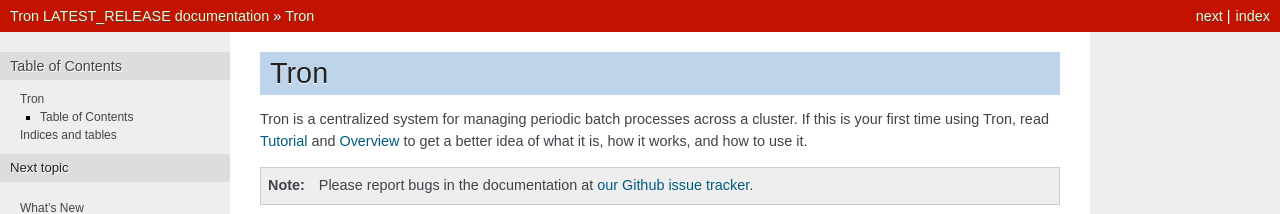
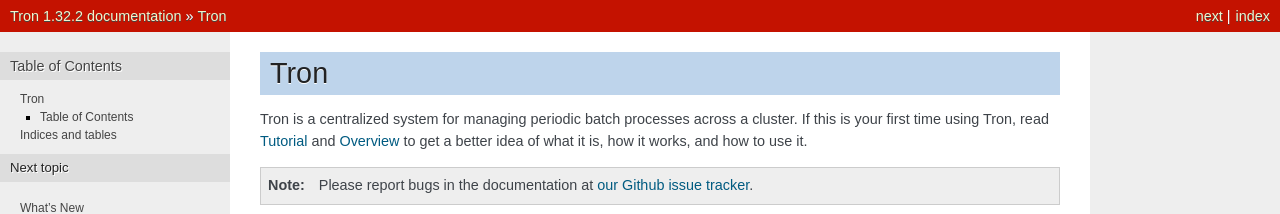
Before and after one commit to Yelp/Tron, a Sphinx documentation site: the page built from docs/source/index.rst, in a window 1280 px wide and 900 px high. Shown: the top 214 px of the window. Built offline with Sphinx 7.4.7, drawn with Linux system fonts in a browser that asks for light colours; some of the changed text lies outside the part shown.

Commit message:
updatest conf.py to use actual tron version

```diff
--- a/docs/source/conf.py
+++ b/docs/source/conf.py
@@ -58,9 +58,9 @@ copyright = "2011, Yelp, Inc."
 # built documents.
 #
 # The short X.Y version.
-version = "LATEST_VERSION"
+version = tron.__version__
 # The full version, including alpha/beta/rc tags.
-release = "LATEST_RELEASE"
+release = tron.__version__
 
 
 # There are two options for replacing |today|: either, you set today to some
```
